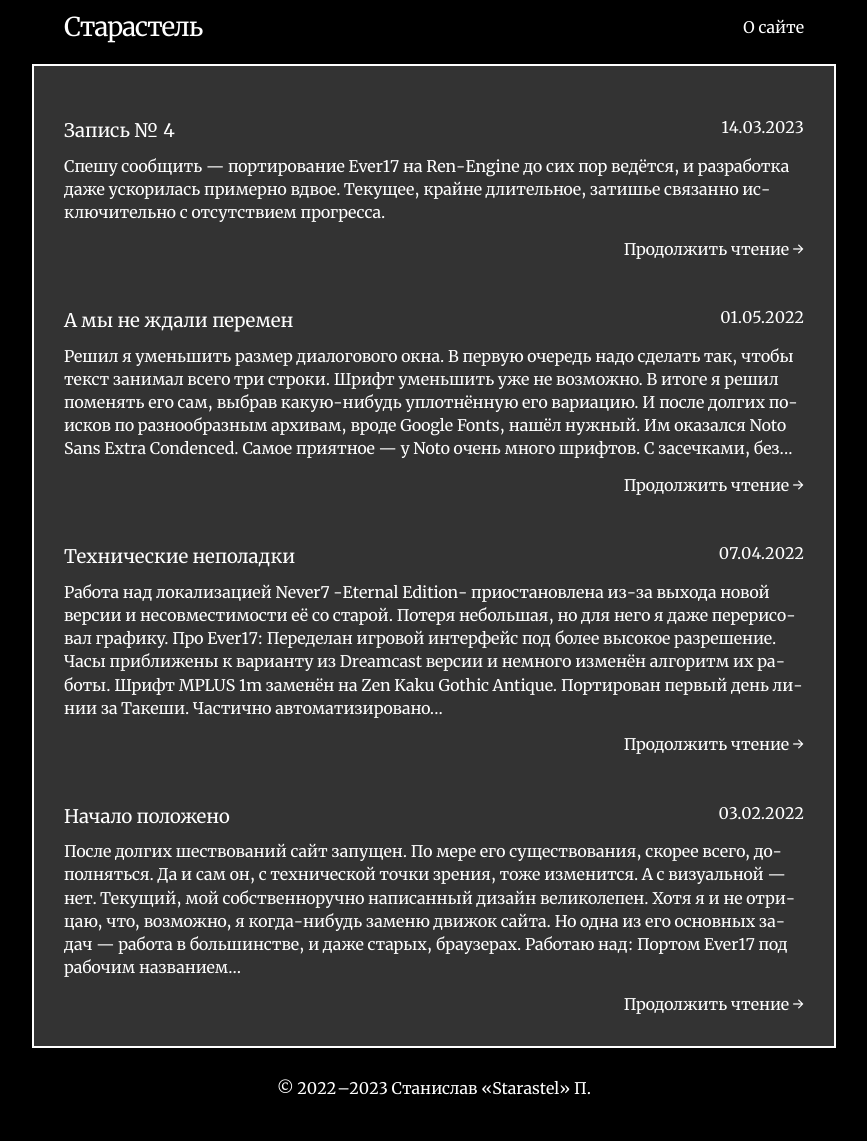
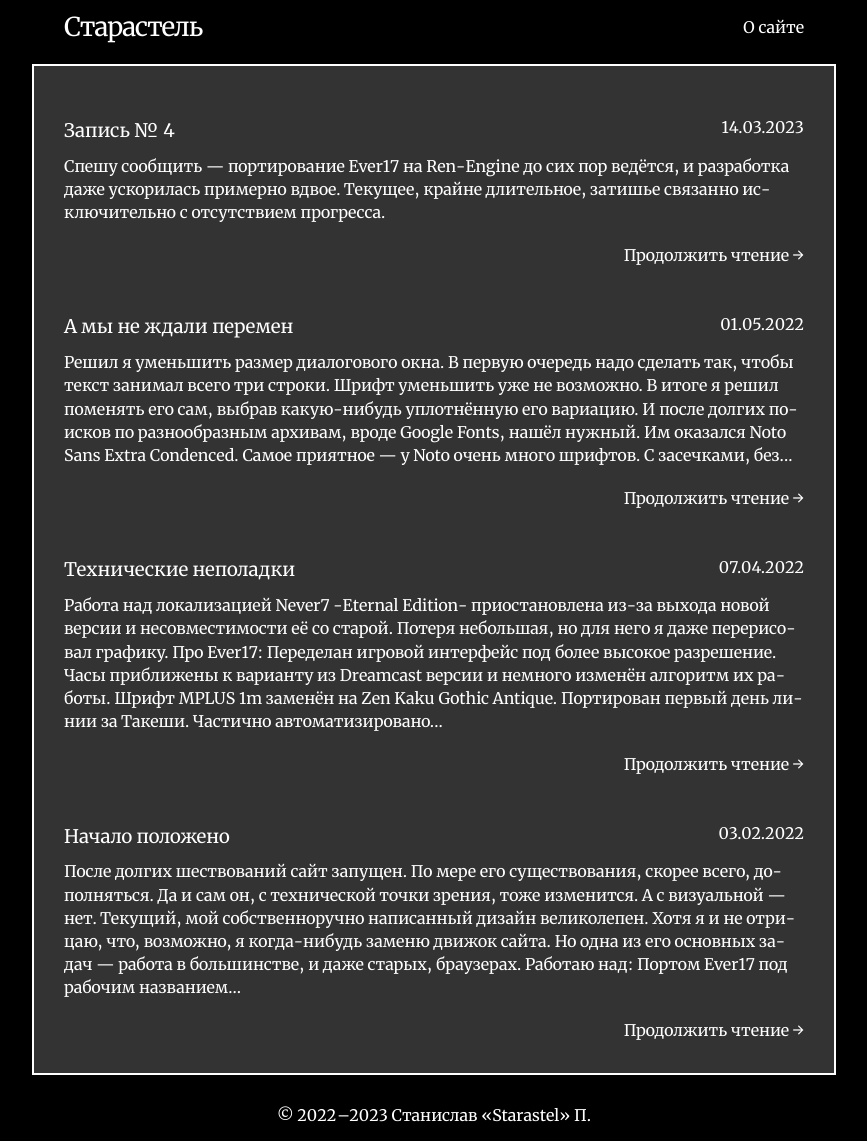
Before and after one commit to Starastel/stStarastel, a Jekyll site: the page built from index.html, in a window 1280 px wide. Shown: the whole page, without its empty margins (206-1073 px from the left). Built offline with Jekyll 4.4.1, drawn with Linux system fonts in a browser that asks for light colours; the list of posts is cut into pages by our own code; before the commit the page ends 1114 px from its top, so only the background shows below that.

Commit message:
Update main.scss

```diff
--- a/assets/main.scss
+++ b/assets/main.scss
@@ -122,14 +122,14 @@ ul, ol {
 	list-style-position: inside;
 	text-align: justify;
 	hyphens: auto;
-	margin-bottom: 10pt;
+	margin-bottom: 15pt;
 }
 
 p {
 	text-align: left;
 	text-indent: 0pt;
 	hyphens: auto;
-	margin-bottom: 10pt;
+	margin-bottom: 15pt;
 	line-height: 1.45;
 }
 
@@ -138,10 +138,10 @@ p {
 li {
 	> ul,
 	> ol {
-		margin-bottom: 10pt;
+		margin-bottom: 15pt;
 		line-height: 1.45;
 	}
-	margin-bottom: 10pt;
+	margin-bottom: 15pt;
 	line-height: 1.45;
 }
 
```
